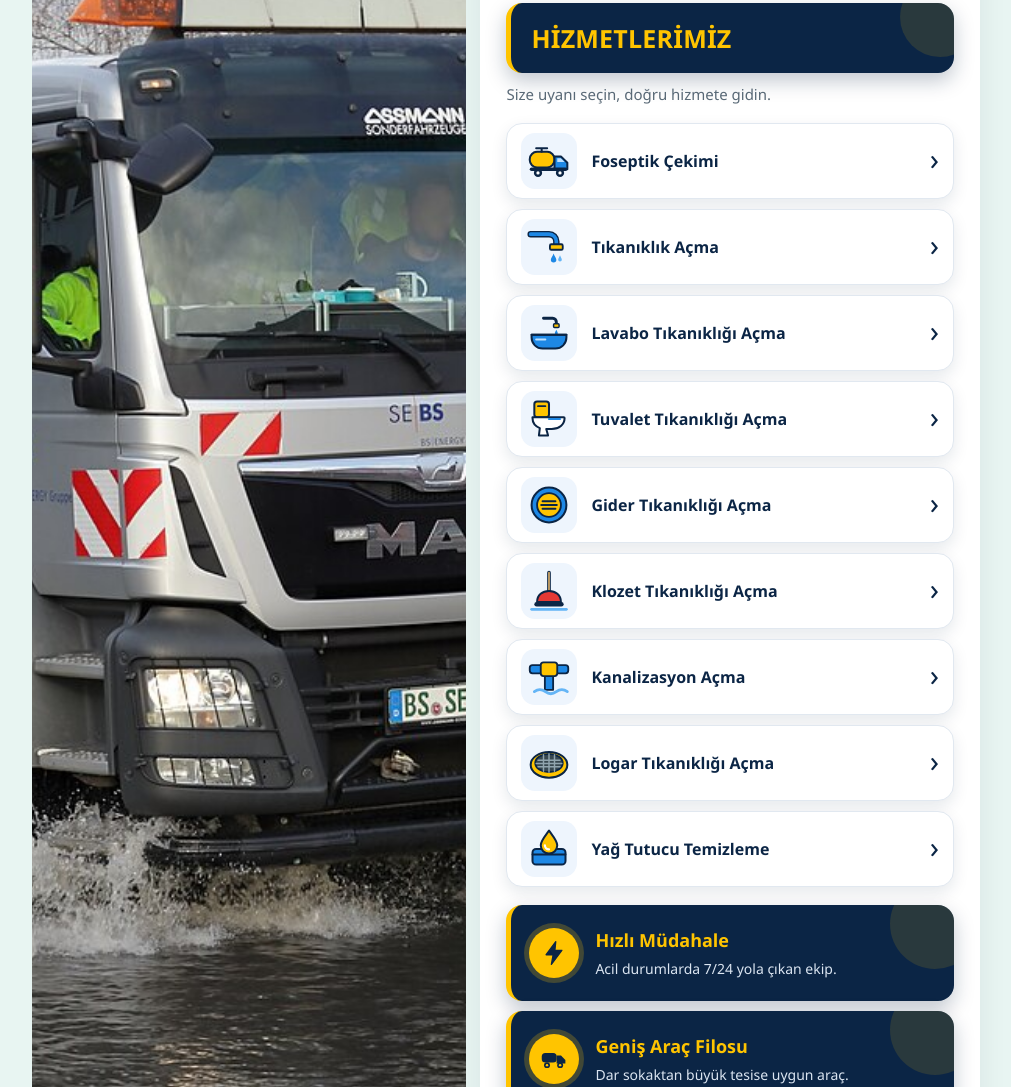
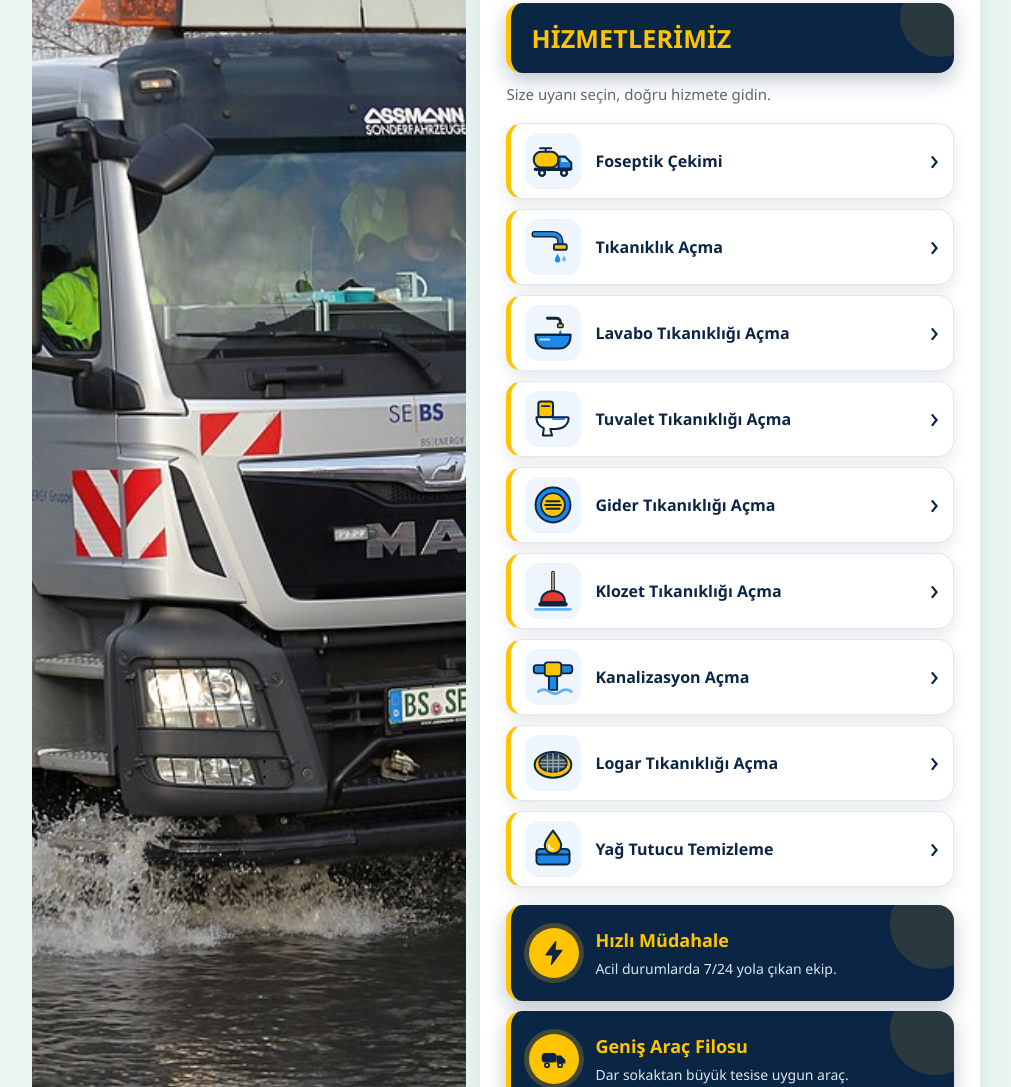
Before and after one commit to benmedyatr-hash/guven-vidanjor-onizleme, a plain HTML site: page index.html in a window 1280 px wide. Shown: the part 1120-2207 px from the top of the page, without its empty margins (134-1145 px from the left). Drawn offline with Linux system fonts and the light colour scheme.

Commit message:
Hizmet kutularına sarı sol çizgi
Co-Authored-By: Claude Opus 5.5 <noreply@anthropic.com>

```diff
--- a/index.html
+++ b/index.html
@@ -513,6 +513,8 @@ footer.alt-bilgi{display:block;padding:0;justify-content:initial}
 @media (max-width:380px){.ust .yirmidort{padding-right:6px !important;padding-left:6px !important;margin-left:4px !important}.ust .menu-tus{margin-left:6px !important}}
 /* Logo, sol kenar ile ilk dikey çizgi arasında ortalı */
 .ust .logo-kalkan{flex:1 1 auto !important;justify-content:center !important;margin-right:0 !important}
+/* Hizmet kutularının sol ucuna başlıktaki gibi sarı çizgi */
+.secim-ic .secim-izgara a:nth-child(n){border-left:5px solid var(--sari) !important}
 </style>
 </head>
 <body>
```
Also changed, not shown: antalya-foseptik-cekimi.html (+2 -0 lines), antalya-kanal-goruntuleme.html (+2 -0 lines), antalya-kanalizasyon-acma.html (+2 -0 lines), antalya-kanalizasyon-logar-acma.html (+2 -0 lines), antalya-logar-tikanikligi-acma.html (+2 -0 lines), antalya-tikaniklik-gider-acma.html (+2 -0 lines), antalya-tuvalet-lavabo-acma.html (+2 -0 lines), antalya-vidanjor.html (+2 -0 lines), antalya-yag-tutucu-temizleme.html (+2 -0 lines).
